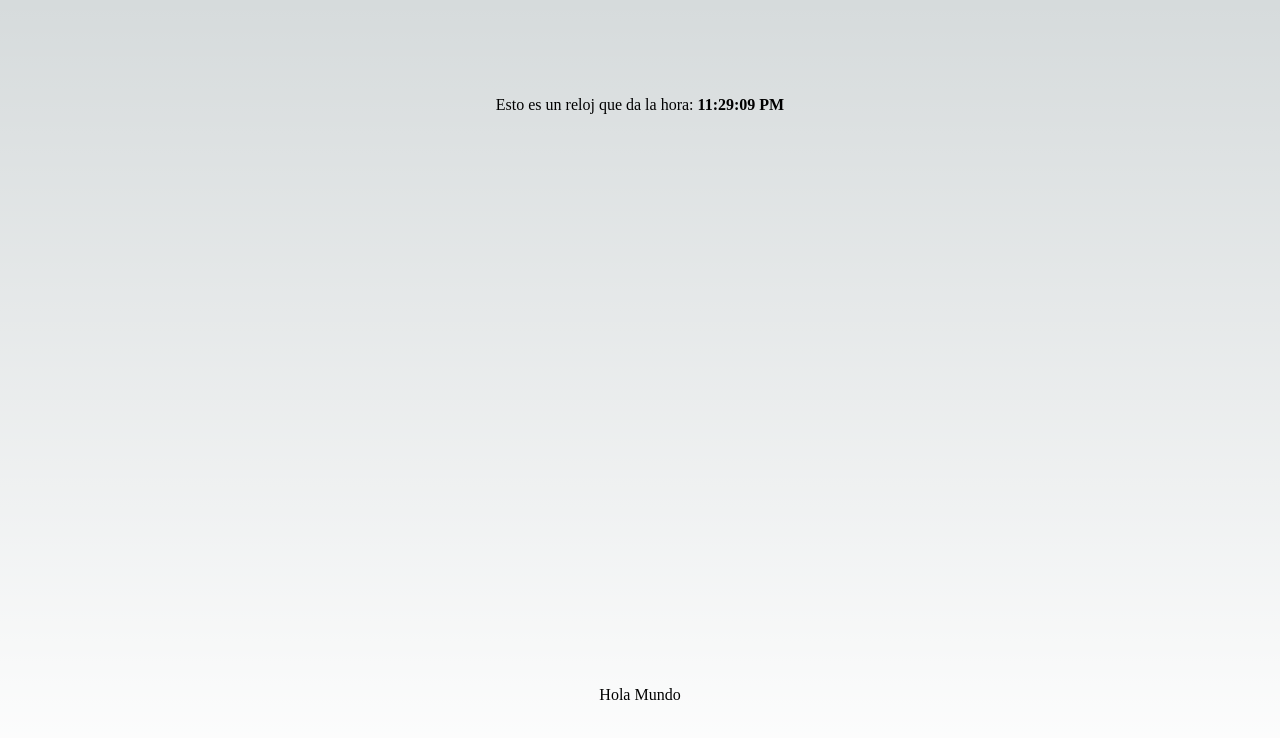
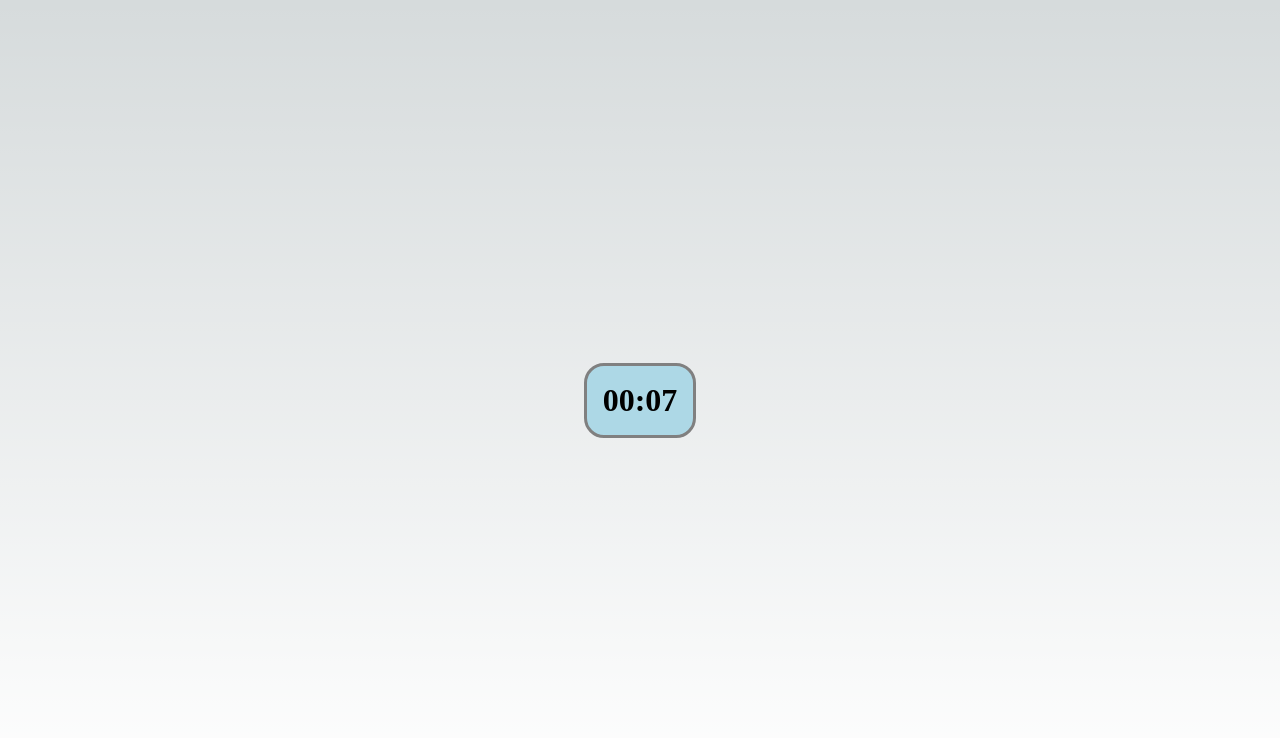
Before and after one commit to rambmario/frontend-react, a Next.js app in the folder proyecto001/: page / in a window 1280 px wide. Shown: the top 738 px of the page. Built offline with nearby package versions, Linux system fonts and the light colour scheme.

Commit message:
ej segundero

```diff
--- /dev/null
+++ b/proyecto001/postcss.config.cjs
@@ -0,0 +1,4 @@
+module.exports={
+    autoprefixer:{},
+    plugins:[]
+}
--- /dev/null
+++ b/proyecto001/src/componentes/Reloj.js
@@ -0,0 +1,53 @@
+import { Component } from "react";
+
+export default class Reloj extends Component {
+  constructor(props) {
+    super(props);
+    this.state = { seconds: 0, minutes: 0 };
+  }
+
+
+  componentDidMount() {
+    this.countTime = setInterval(() => {
+      const { seconds, minutes } = this.state;
+
+      if (seconds == 59) {
+        this.setState({ seconds: 0, minutes: this.state.minutes + 1 }); //agrega de a un minuto al cumplirse 59 segundos
+      } else {
+        this.setState({ seconds: this.state.seconds + 1 }); //suma de a un segundo
+      }
+    }, 1000);
+  }
+
+  render() {
+    return (
+      <>
+
+        <main
+        style={{
+          border: "3px solid gray",
+          padding: "1rem",
+          borderRadius: "20px",
+          backgroundColor: "lightblue",
+
+        }}
+      >
+        {" "}
+        <div><h1>
+          <strong> {/* agrega un cero cuando el num es menor que 10*/}
+            {this.state.minutes > 9
+              ? this.state.minutes
+              : `0${this.state.minutes}`}
+        :
+            {this.state.seconds > 9
+              ? this.state.seconds
+              : `0${this.state.seconds}`}
+          </strong>  </h1>
+        </div>
+      </main>{" "}
+
+
+      </>
+    );
+  }
+}
--- a/proyecto001/src/pages/index.js
+++ b/proyecto001/src/pages/index.js
@@ -5,6 +5,8 @@ import styles from '@/styles/Home.module.css'
 import Card from '@/componentes/card'
 import Clock from '@/componentes/Clock'
 import data from '@/data/data.json'
+
+import Reloj from '@/componentes/Reloj'
 
 const inter = Inter({ subsets: ['latin'] })
 
@@ -27,8 +29,9 @@ export default function Home() {
         <link rel="icon" href="/favicon.ico" />
       </Head>
       <main className={styles.main}>
-        <Clock></Clock>
-        Hola Mundo
+
+        <Reloj />
+
         {
           myData.map(element => (
             <Card img={element.image} name={element.name} ></Card>
--- a/proyecto001/src/styles/Home.module.css
+++ b/proyecto001/src/styles/Home.module.css
@@ -1,7 +1,7 @@
 .main {
   display: flex;
   flex-direction: column;
-  justify-content: space-between;
+  justify-content: center;
   align-items: center;
   padding: 6rem;
   min-height: 100vh;
```
Also changed, not shown: 1 other file (tests, documents, lock files or other folders).
